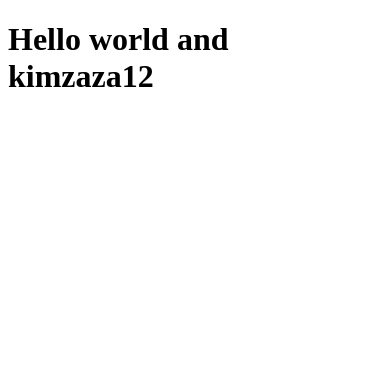
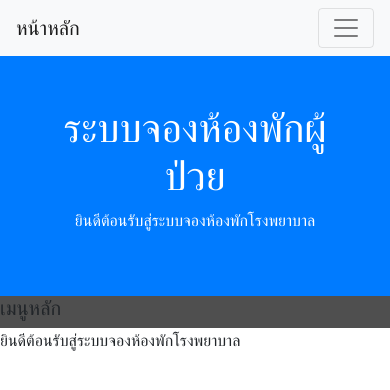
Before and after one commit to Kimzaza12/hospital-pj, a PHP site: page / in a window 390 px wide. Shown: the top 390 px of the page. Run offline with PHP 8.4, Linux system fonts and the light colour scheme.

Commit message:
Update index.php

```diff
--- a/index.php
+++ b/index.php
@@ -1,12 +1,64 @@
 <!DOCTYPE html>
 <html lang="en">
 <head>
-    <meta charset="UTF-8">
-    <meta http-equiv="X-UA-Compatible" content="IE=edge">
-    <meta name="viewport" content="width=device-width, initial-scale=1.0">
-    <title>Document</title>
+  <title>ระบบจองห้องพักออนไลน์</title>
+  <meta charset="utf-8">
+  <meta name="viewport" content="width=device-width, initial-scale=1">
+  <link href="https://cdn.jsdelivr.net/npm/bootstrap@5.2.3/dist/css/bootstrap.min.css" rel="stylesheet">
+  <script src="https://cdn.jsdelivr.net/npm/bootstrap@5.2.3/dist/js/bootstrap.bundle.min.js"></script>
+  <link rel="stylesheet" href="https://cdn.jsdelivr.net/npm/bootstrap@4.6.2/dist/css/bootstrap.min.css">
+  <script src="https://cdn.jsdelivr.net/npm/jquery@3.6.4/dist/jquery.slim.min.js"></script>
+  <script src="https://cdn.jsdelivr.net/npm/popper.js@1.16.1/dist/umd/popper.min.js"></script>
+  <script src="https://cdn.jsdelivr.net/npm/bootstrap@4.6.2/dist/js/bootstrap.bundle.min.js"></script>
 </head>
 <body>
-    <h1> Hello world and kimzaza12</h1>
+
+
+<nav class="navbar navbar-expand-lg navbar-light bg-light">
+  <div class="container">
+    <a class="navbar-brand" href="#">หน้าหลัก</a>
+    <button class="navbar-toggler" type="button" data-bs-toggle="collapse" data-bs-target="#navbarNav" aria-controls="navbarNav" aria-expanded="false" aria-label="Toggle navigation">
+      <span class="navbar-toggler-icon"></span>
+    </button>
+    <div class="collapse navbar-collapse" id="navbarNav">
+      <ul class="navbar-nav">
+        <li class="nav-item">
+          <a class="nav-link active" aria-current="page" href="#"></a>
+        </li>
+        <li class="nav-item">
+          <a class="nav-link" href="#">จองห้องพัก</a>
+        </li>
+        <li class="nav-item">
+          <a class="nav-link" href="#">ตรวจสอบการจอง</a>
+        </li>
+      </ul>
+    </div>
+  </div>
+</nav>
+
+
+
+<div class="container-fluid p-5 bg-primary text-white text-center">
+  <h1>ระบบจองห้องพักผู้ป่วย</h1>
+  <p>ยินดีต้อนรับสู่ระบบจองห้องพักโรงพยาบาล</p>
+</div>
+
+<div class="row">
+    <div class="col-sm-4" style="background-color:#4f4f4f;">
+    <h5> เมนูหลัก </h5>
+    </div>
+
+    <div class="col-sm-8" style="background-color:">ยินดีต้อนรับสู่ระบบจองห้องพักโรงพยาบาล</div>
+
+  </div>
+
+
+
+
+
+
+
+
+
 </body>
 </html>
```
